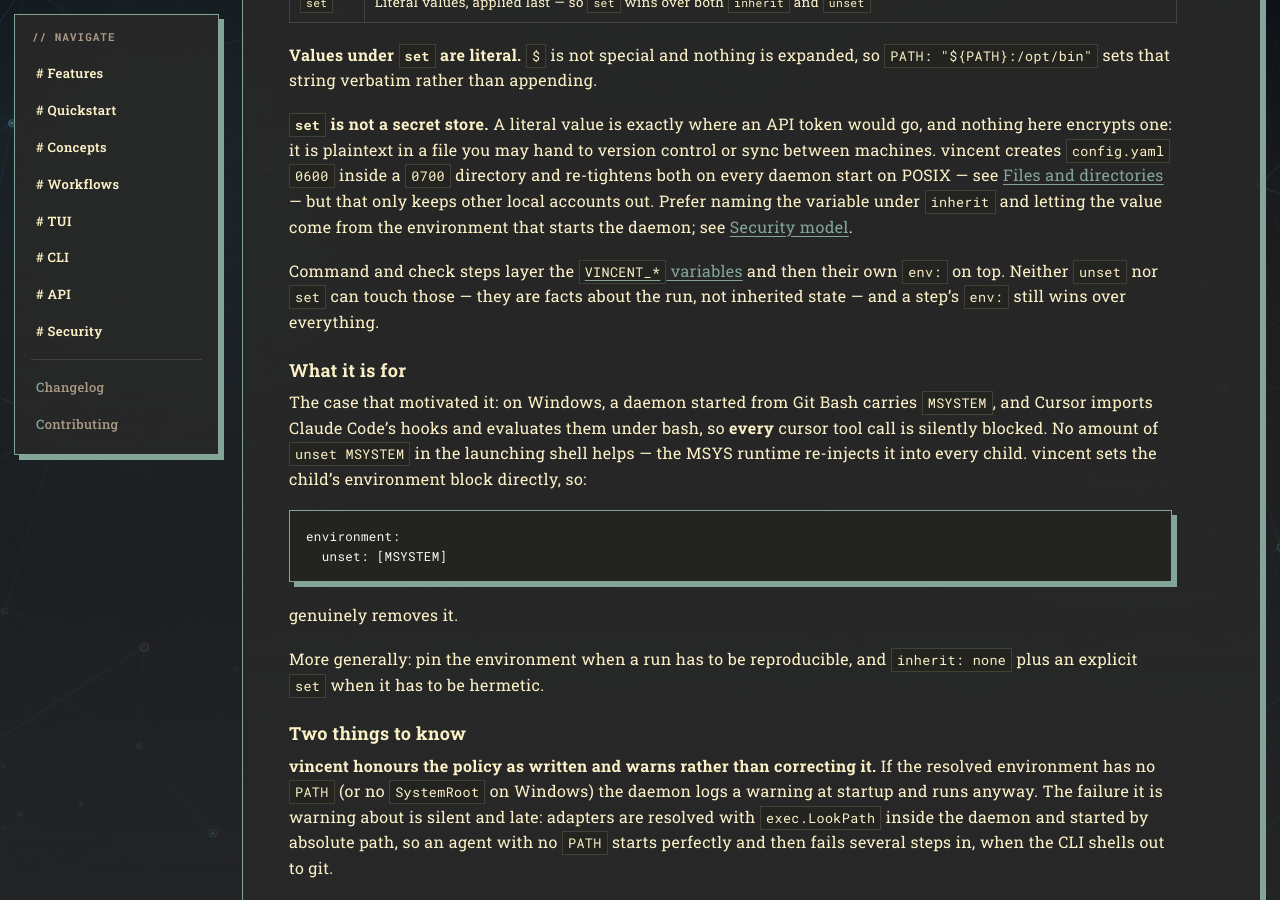
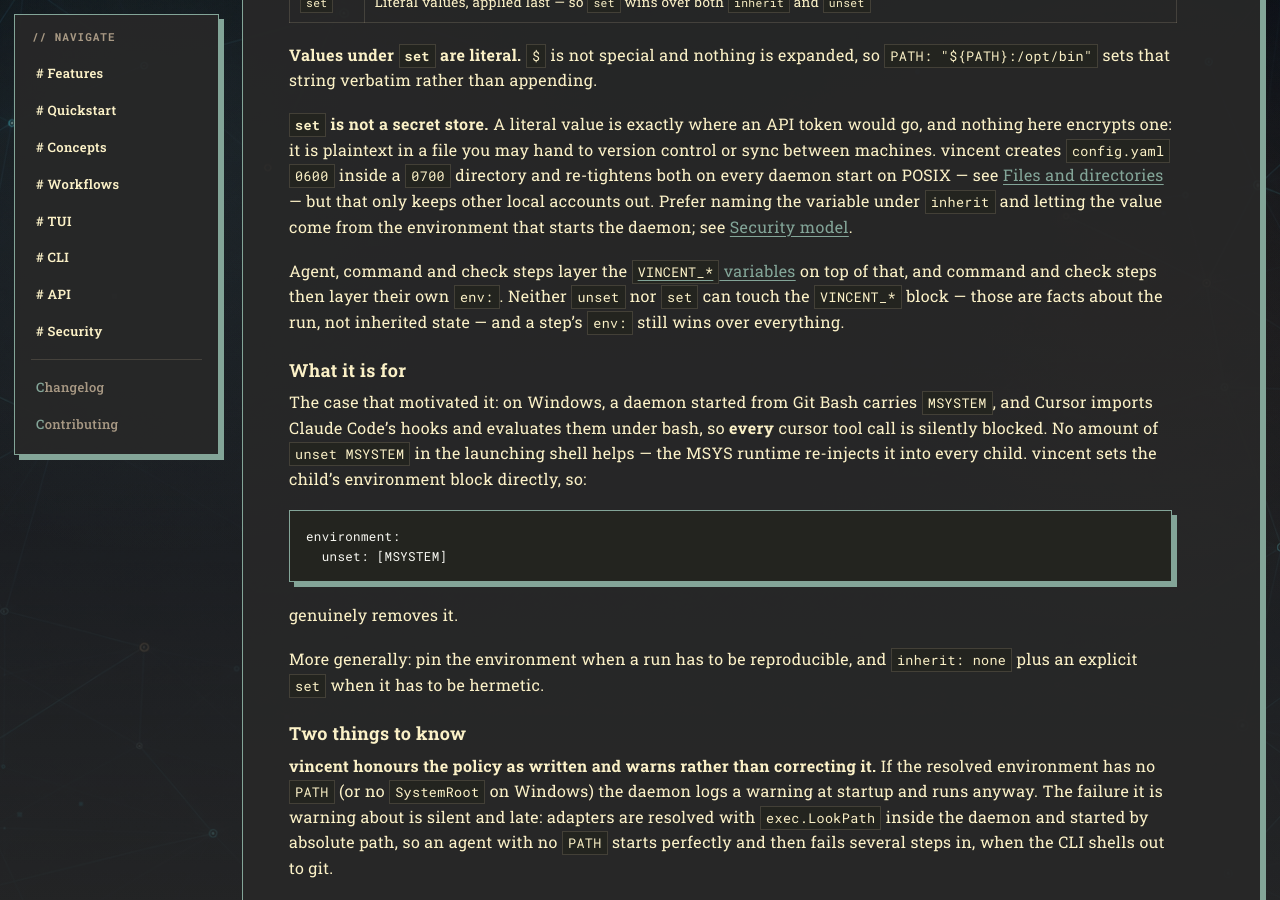
Before and after one commit to lezli01/vincent, a Jekyll site: the page built from docs/reference/configuration.md, in a window 1280 px wide and 900 px high, scrolled down 11487 px. Built offline with Jekyll 4.4.1, drawn with Linux system fonts in a browser that asks for light colours; our own code applies the rules of GitHub Pages for plain Markdown files; some of the changed text lies outside the part shown.

Commit message:
docs: scope the VINCENT_* block to agent steps in the config reference
Task 033 extends §8.5's block to `agent` steps, and `docs/spec.md` §8.5 was
retitled for it in the same PR. The configuration reference still said the
variables reach command and check steps only, in both places it mentions them:
the `environment` policy section's layering paragraph and the environment
variables table below it. The first also implied every step that gets the block
gets an `env:` layer, which an agent step does not — `env:` is a command-step
field.

```diff
--- a/docs/reference/configuration.md
+++ b/docs/reference/configuration.md
@@ -534,10 +534,10 @@
 and letting the value come from the environment that starts the daemon; see
 [Security model](../security-model.md#credentials).
 
-Command and check steps layer the [`VINCENT_*` variables](../guides/workflows.md#55-environment-variables)
-and then their own `env:` on top. Neither `unset` nor `set` can touch those —
-they are facts about the run, not inherited state — and a step's `env:` still
-wins over everything.
+Agent, command and check steps layer the [`VINCENT_*` variables](../guides/workflows.md#55-environment-variables)
+on top of that, and command and check steps then layer their own `env:`. Neither
+`unset` nor `set` can touch the `VINCENT_*` block — those are facts about the
+run, not inherited state — and a step's `env:` still wins over everything.
 
 #### What it is for
 
@@ -713,7 +713,7 @@
 > or the CLI and the service will quietly use different databases. See
 > [Running at login](../guides/running-at-login.md).
 
-Command and check steps additionally receive `VINCENT_TASK_ID`,
+Agent, command and check steps additionally receive `VINCENT_TASK_ID`,
 `VINCENT_TASK_TITLE`, `VINCENT_PROJECT_NAME`, `VINCENT_PROJECT_PATH`,
 `VINCENT_WORKTREE`, `VINCENT_BRANCH`, `VINCENT_BASE_BRANCH`, `VINCENT_STEP_ID`,
 `VINCENT_STEP_ATTEMPT` and `VINCENT_WORKFLOW` — see
```
